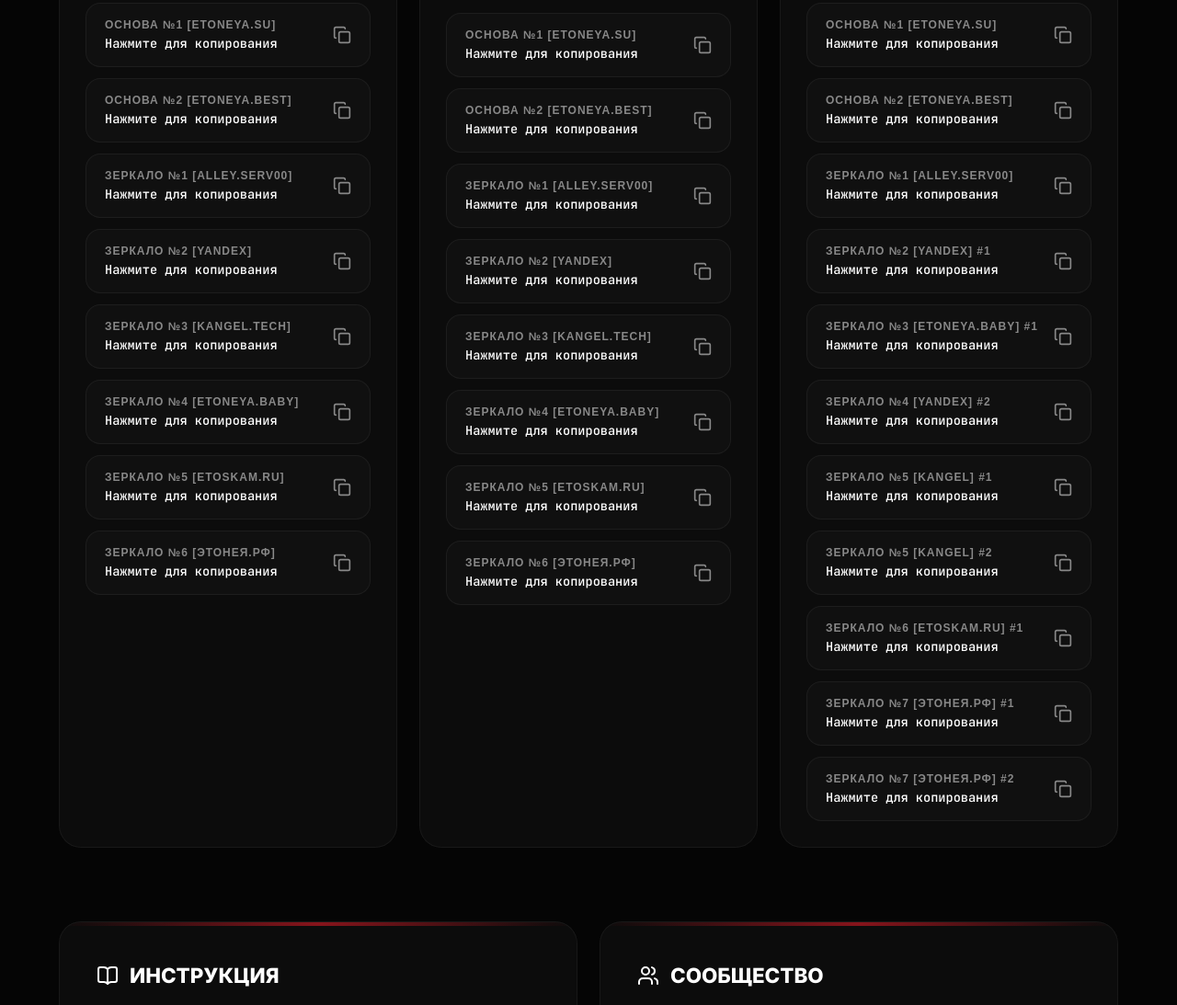
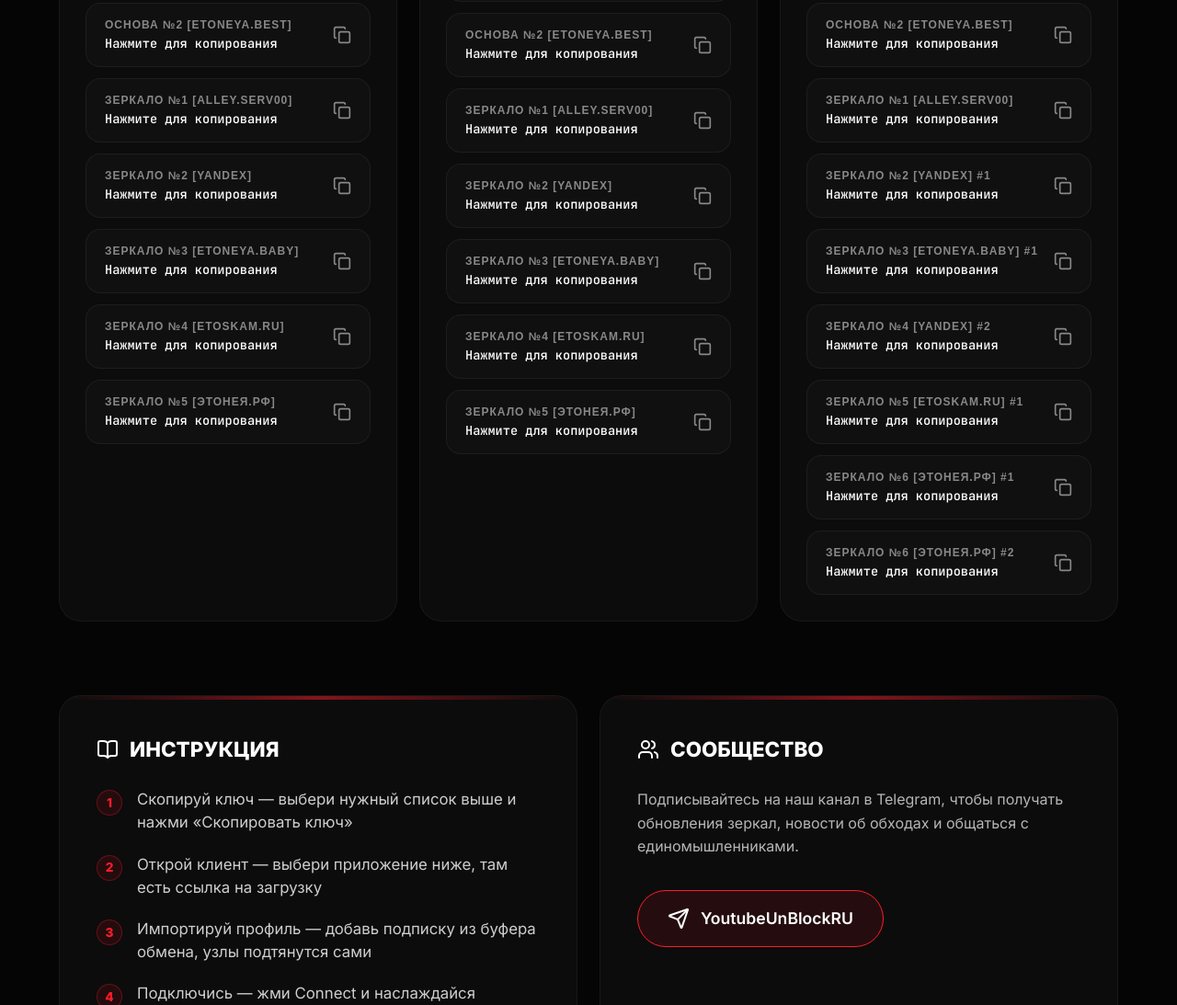
Before and after one commit to etoneya-mirror-su/etoneya-mirror-su.github.io, a plain HTML site: page index.html in a window 1280 px wide. Shown: the part 1539-2632 px from the top of the page at 92% size. Drawn offline with nearby package versions, Linux system fonts and the light colour scheme.

Commit message:
Force update index.html - 2026-11-02 00:12:58

```diff
--- a/index.html
+++ b/index.html
@@ -988,10 +988,9 @@
           { label: "Основа №2 [etoneya.best]", url: "https://etoneya.best/whitelist" },
           { label: "Зеркало №1 [alley.serv00]", url: "https://alley.serv00.net/whitelist" },
           { label: "Зеркало №2 [yandex]", url: "https://translate.yandex.ru/translate?url=https://etoneya.su/whitelist&lang=en-ru", clashUrl: "https://translate.yandex.ru/translate?url=https://etoneya.su/whitelist.yaml&lang=en-ru" },
-          { label: "Зеркало №3 [kangel.tech]", url: "https://internet-tenshi.kangel.tech/whitelist" },
-          { label: "Зеркало №4 [etoneya.baby]", url: "https://whitelist.etoneya.baby" },
-          { label: "Зеркало №5 [etoskam.ru]", url: "https://etoskam.ru/whitelist" },
-          { label: "Зеркало №6 [этонея.рф]", url: "https://xn--e1apcp8cq.xn--p1ai/whitelist" }
+          { label: "Зеркало №3 [etoneya.baby]", url: "https://whitelist.etoneya.baby" },
+          { label: "Зеркало №4 [etoskam.ru]", url: "https://etoskam.ru/whitelist" },
+          { label: "Зеркало №5 [этонея.рф]", url: "https://xn--e1apcp8cq.xn--p1ai/whitelist" }
         ]
       }, {
         title: "ЧЕРНЫЕ СПИСКИ",
@@ -1001,10 +1000,9 @@
           { label: "Основа №2 [etoneya.best]", url: "https://etoneya.best/other" },
           { label: "Зеркало №1 [alley.serv00]", url: "https://alley.serv00.net/other" },
           { label: "Зеркало №2 [yandex]", url: "https://translate.yandex.ru/translate?url=https://etoneya.su/other&lang=en-ru", clashUrl: "https://translate.yandex.ru/translate?url=https://etoneya.su/other.yaml&lang=en-ru" },
-          { label: "Зеркало №3 [kangel.tech]", url: "https://internet-tenshi.kangel.tech/other" },
-          { label: "Зеркало №4 [etoneya.baby]", url: "https://blacklist.etoneya.baby" },
-          { label: "Зеркало №5 [etoskam.ru]", url: "https://etoskam.ru/other" },
-          { label: "Зеркало №6 [этонея.рф]", url: "https://xn--e1apcp8cq.xn--p1ai/other" }
+          { label: "Зеркало №3 [etoneya.baby]", url: "https://blacklist.etoneya.baby" },
+          { label: "Зеркало №4 [etoskam.ru]", url: "https://etoskam.ru/other" },
+          { label: "Зеркало №5 [этонея.рф]", url: "https://xn--e1apcp8cq.xn--p1ai/other" }
         ]
       }, {
         title: "РАБОТАЕТ ГЕМИНИ",
@@ -1014,10 +1012,9 @@
           { label: "Основа №2 [etoneya.best]", url: "https://etoneya.best/gemini" },
           { label: "Зеркало №1 [alley.serv00]", url: "https://alley.serv00.net/gemini" },
           { label: "Зеркало №2 [yandex]", url: "https://translate.yandex.ru/translate?url=https://etoneya.su/gemini&lang=en-ru", clashUrl: "https://translate.yandex.ru/translate?url=https://etoneya.su/gemini.yaml&lang=en-ru" },
-          { label: "Зеркало №3 [kangel.tech]", url: "https://internet-tenshi.kangel.tech/gemini" },
-          { label: "Зеркало №4 [etoneya.baby]", url: "https://gemini.etoneya.baby" },
-          { label: "Зеркало №5 [etoskam.ru]", url: "https://etoskam.ru/gemini" },
-          { label: "Зеркало №6 [этонея.рф]", url: "https://xn--e1apcp8cq.xn--p1ai/gemini" }
+          { label: "Зеркало №3 [etoneya.baby]", url: "https://gemini.etoneya.baby" },
+          { label: "Зеркало №4 [etoskam.ru]", url: "https://etoskam.ru/gemini" },
+          { label: "Зеркало №5 [этонея.рф]", url: "https://xn--e1apcp8cq.xn--p1ai/gemini" }
         ]
       }, {
         title: "РАБОТАЕТ ЮТУБ",
@@ -1027,10 +1024,9 @@
           { label: "Основа №2 [etoneya.best]", url: "https://etoneya.best/youtube" },
           { label: "Зеркало №1 [alley.serv00]", url: "https://alley.serv00.net/youtube" },
           { label: "Зеркало №2 [yandex]", url: "https://translate.yandex.ru/translate?url=https://etoneya.su/youtube&lang=en-ru", clashUrl: "https://translate.yandex.ru/translate?url=https://etoneya.su/youtube.yaml&lang=en-ru" },
-          { label: "Зеркало №3 [kangel.tech]", url: "https://internet-tenshi.kangel.tech/youtube" },
-          { label: "Зеркало №4 [etoneya.baby]", url: "https://yt.etoneya.baby" },
-          { label: "Зеркало №5 [etoskam.ru]", url: "https://etoskam.ru/youtube" },
-          { label: "Зеркало №6 [этонея.рф]", url: "https://xn--e1apcp8cq.xn--p1ai/youtube" }
+          { label: "Зеркало №3 [etoneya.baby]", url: "https://yt.etoneya.baby" },
+          { label: "Зеркало №4 [etoskam.ru]", url: "https://etoskam.ru/youtube" },
+          { label: "Зеркало №5 [этонея.рф]", url: "https://xn--e1apcp8cq.xn--p1ai/youtube" }
         ]
       }, {
         title: "РАБОТАЕТ ЮТУБ МУЗЫКА",
@@ -1040,10 +1036,9 @@
           { label: "Основа №2 [etoneya.best]", url: "https://etoneya.best/ytm" },
           { label: "Зеркало №1 [alley.serv00]", url: "https://alley.serv00.net/ytm" },
           { label: "Зеркало №2 [yandex]", url: "https://translate.yandex.ru/translate?url=https://etoneya.su/ytm&lang=en-ru", clashUrl: "https://translate.yandex.ru/translate?url=https://etoneya.su/ytm.yaml&lang=en-ru" },
-          { label: "Зеркало №3 [kangel.tech]", url: "https://internet-tenshi.kangel.tech/ytm" },
-          { label: "Зеркало №4 [etoneya.baby]", url: "https://ytm.etoneya.baby" },
-          { label: "Зеркало №5 [etoskam.ru]", url: "https://etoskam.ru/ytm" },
-          { label: "Зеркало №6 [этонея.рф]", url: "https://xn--e1apcp8cq.xn--p1ai/ytm" }
+          { label: "Зеркало №3 [etoneya.baby]", url: "https://ytm.etoneya.baby" },
+          { label: "Зеркало №4 [etoskam.ru]", url: "https://etoskam.ru/ytm" },
+          { label: "Зеркало №5 [этонея.рф]", url: "https://xn--e1apcp8cq.xn--p1ai/ytm" }
         ]
       }, {
         title: "ВСЕ ВМЕСТЕ",
@@ -1055,11 +1050,9 @@
           { label: "Зеркало №2 [yandex] #1", url: "https://translate.yandex.ru/translate?url=https://etoneya.su/1&lang=en-ru", clashUrl: "https://translate.yandex.ru/translate?url=https://etoneya.su/1.yaml&lang=en-ru" },
           { label: "Зеркало №3 [etoneya.baby] #1", url: "https://etoneya.baby/1" },
           { label: "Зеркало №4 [yandex] #2", url: "https://translate.yandex.ru/translate?url=https://etoneya.su/2&lang=en-ru", clashUrl: "https://translate.yandex.ru/translate?url=https://etoneya.su/2.yaml&lang=en-ru" },
-          { label: "Зеркало №5 [kangel] #1", url: "https://internet-tenshi.kangel.tech/1" },
-          { label: "Зеркало №5 [kangel] #2", url: "https://internet-tenshi.kangel.tech/2" },
-          { label: "Зеркало №6 [etoskam.ru] #1", url: "https://etoskam.ru/1" },
-          { label: "Зеркало №7 [этонея.рф] #1", url: "https://xn--e1apcp8cq.xn--p1ai/1" },
-          { label: "Зеркало №7 [этонея.рф] #2", url: "https://xn--e1apcp8cq.xn--p1ai/2" }
+          { label: "Зеркало №5 [etoskam.ru] #1", url: "https://etoskam.ru/1" },
+          { label: "Зеркало №6 [этонея.рф] #1", url: "https://xn--e1apcp8cq.xn--p1ai/1" },
+          { label: "Зеркало №6 [этонея.рф] #2", url: "https://xn--e1apcp8cq.xn--p1ai/2" }
         ]
       }];
 
```
